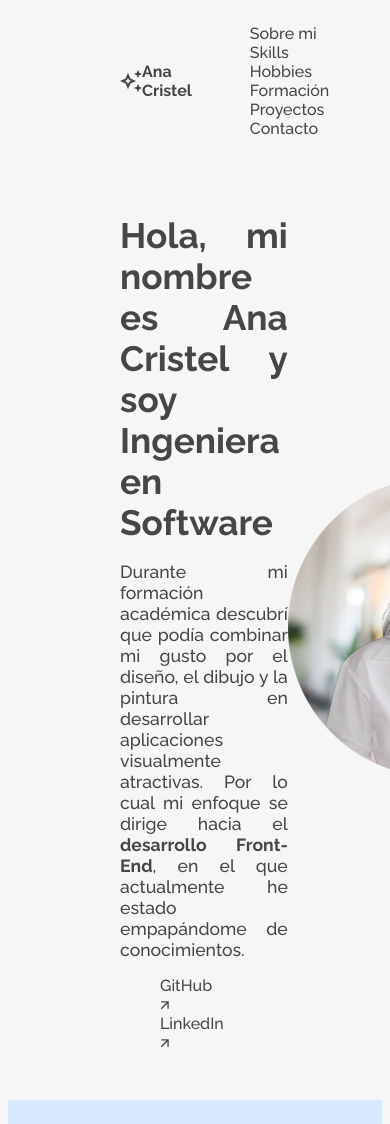
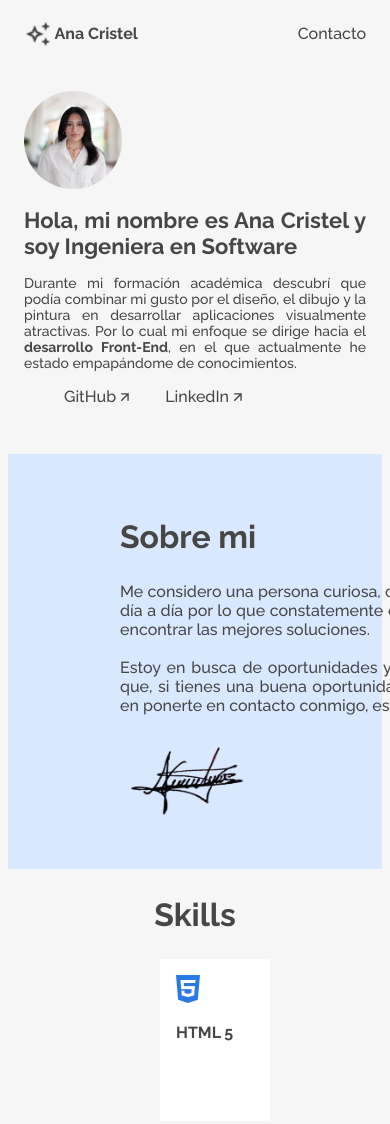
Before and after one commit to anacristel/Portafolio, a plain HTML site: page index.html in a window 390 px wide. Shown: the top 1124 px of the page. Drawn offline with Linux system fonts and the light colour scheme.

Commit message:
agregando responsividad

```diff
--- a/css/encabezado.css
+++ b/css/encabezado.css
@@ -42,6 +42,18 @@ a {
     color: #464646;
 }
 
-.head-links:hover{
+.head-links:hover {
     font-weight: bold;
 }
+
+@media screen and (max-width: 600px) {
+    .head {
+        padding-left: 1rem;
+        padding-right: 1rem;
+
+    }
+
+    .head-links:not(#contacto){
+        display: none;
+    }
+}
--- a/css/presentacion.css
+++ b/css/presentacion.css
@@ -36,7 +36,7 @@
     font-size: 1rem;
     font-family: 'Raleway';
     color: #464646;
-    margin-right: 4rem;
+    padding-right: 2rem;
 }
 
 .imagen-presentacion {
@@ -44,6 +44,32 @@
     height: 300px;
 }
 
-.links-presentacion:hover{
-font-weight: bold;
+.links-presentacion:hover {
+    font-weight: bold;
 }
+
+@media screen and (max-width:600px) {
+    .presentacion-container {
+        padding: 0 1rem;
+        flex-direction: column-reverse;
+        align-items: stretch;
+    }
+
+    .presentacion-divisor {
+        width: auto;
+    }
+
+    .imagen-presentacion {
+        width: 98px;
+        height: 98px;
+    }
+
+    .titulo-presentacion {
+        font-size: 22px;
+    }
+
+    .texto-presentacion {
+        font-size: 14px;
+
+    }
+}
--- a/index.html
+++ b/index.html
@@ -25,14 +25,14 @@
             <img src="assets/vector.png" alt="ícono" class="head-logo-img">
             <span class="head-logo-texto">Ana Cristel</span>
         </div>
-        <nav class="head-navigation">
+        <nav>
             <ul class="head-lista">
                 <li class="head-links"><a href="#sobre-mi">Sobre mi</a></li>
                 <li class="head-links"><a href="#skills">Skills</a></li>
                 <li class="head-links"><a href="#hobbies">Hobbies</a></li>
                 <li class="head-links"><a href="#formacion">Formación</a></li>
                 <li class="head-links"><a href="#proyectos">Proyectos</a></li>
-                <li class="head-links"><a href="#contacto">Contacto</a></li>
+                <li id="contacto" class="head-links"><a href="#contacto">Contacto</a></li>
             </ul>
         </nav>
     </header>
```
